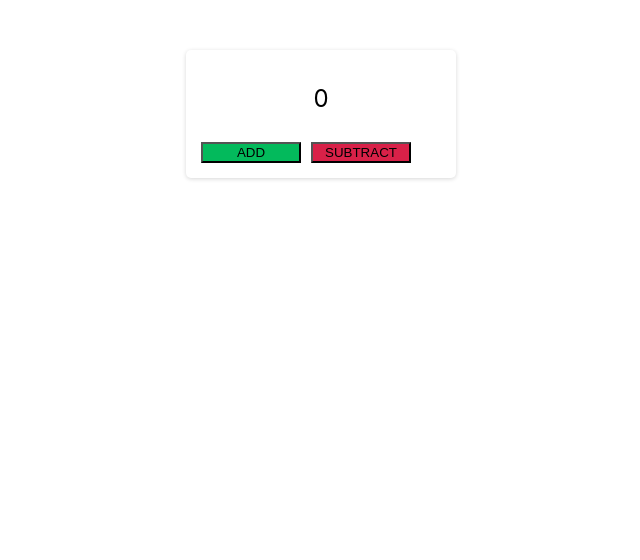
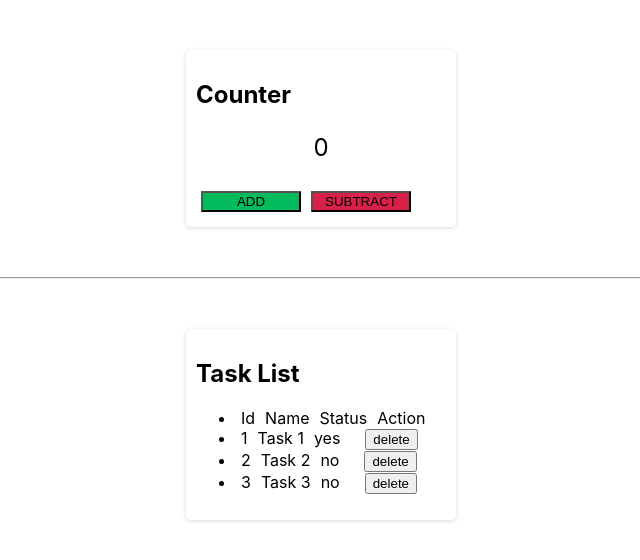
Before and after one commit to shubham070/taskmate, a React (Create React App) app: page / in a window 1280 px wide. Shown: the top 560 px of the page, without its empty margins (319-959 px from the left). Built offline with nearby package versions, Linux system fonts and the light colour scheme.

Commit message:
add another complex object  with useState instead of intergers

```diff
--- a/src/App.css
+++ b/src/App.css
@@ -3,7 +3,15 @@
   margin: 5px;
   width: 100px;
 }
-
+li
+{
+  span {
+    margin: 5px;
+  }
+  button{
+    margin-left: 20px;
+  }
+}
 .sub{
   background-color: #D82148;
   margin: 5px;
--- a/src/App.js
+++ b/src/App.js
@@ -13,15 +13,44 @@ export default function App()
       setCount(count -1);
     }
 
-  const  [count, setCount] = useState(0);
-
+  const [count, setCount] = useState(0);
+  const [tasks, setTasks] = useState([
+    {id: 1, name: "Task 1", completed: true},
+    {id: 2, name: "Task 2", completed: false},
+    {id: 3, name: "Task 3", completed: false},
+  ])
   return (
     <div className="App">
       <div className="box">
+      <h2> Counter </h2>
         <p>{count}</p>
         <button  onClick={handleAdd} className="add"> ADD </button>
         <button onClick={handleSubtract} className="sub"> SUBTRACT </button>
       </div>
+    <hr/>
+    <div className="box">
+        <h2> Task List </h2>
+        <ul>
+
+            <li>
+                 <span>Id</span>
+                 <span>Name</span>
+                 <span>Status</span>
+                 <span>Action</span>
+              </li>
+          {
+            tasks.map((task) => (
+              <li>
+                 <span>{task.id}</span>
+                 <span>{task.name}</span>
+                 <span>{task.completed ? 'yes' : 'no'}</span>
+                 <button>delete</button>
+              </li>
+            ))
+          }
+        </ul>
+    </div>
+
     </div>
   )
 }
```
